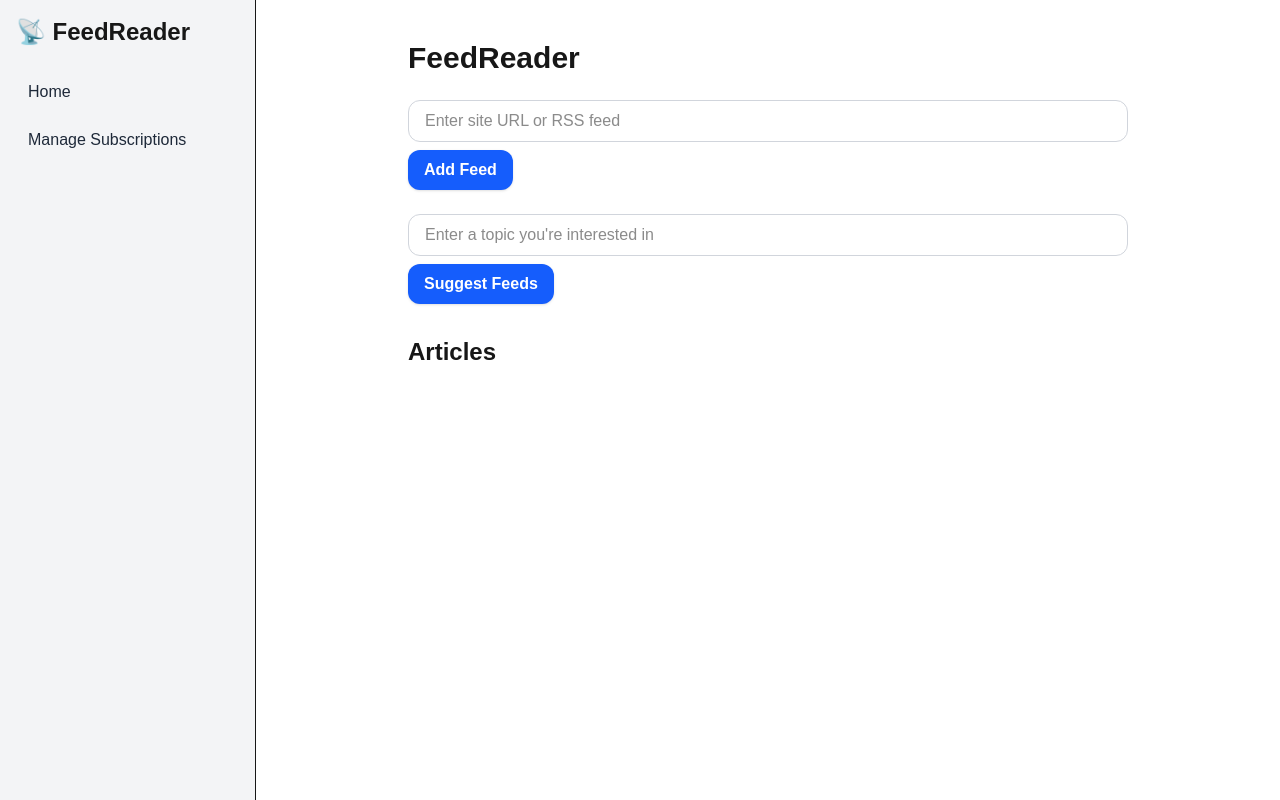
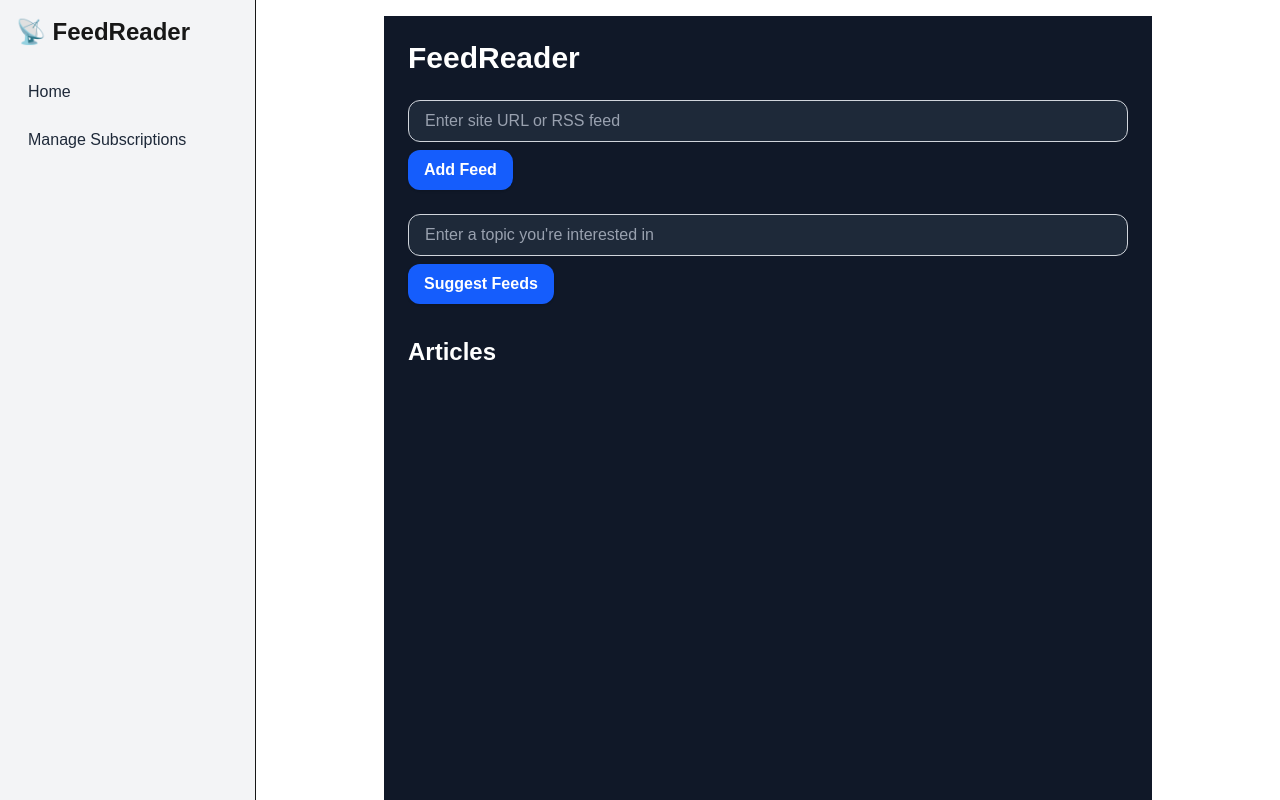
Before and after one commit to ghobs91/infRSS, a Next.js app: page / in a window 1280 px wide. Built offline with nearby package versions, Linux system fonts and the light colour scheme.

Commit message:
fixed button variant

```diff
--- a/src/app/page.tsx
+++ b/src/app/page.tsx
@@ -13,11 +13,6 @@ import {
   type FeedData,
 } from "@/lib/rssUtils";
 import { suggestFeedsByTopic } from "@/lib/feedSuggestions";
-
-interface FeedData {
-  title: string;
-  url: string;
-}
 
 export default function HomePage() {
   const [feedUrlInput, setFeedUrlInput] = useState("");
@@ -56,15 +51,18 @@ export default function HomePage() {
   };
 
   return (
-    <main className="p-6 space-y-6 max-w-3xl mx-auto">
-      <h1 className="text-3xl font-bold">FeedReader</h1>
+    <main className="p-6 space-y-6 max-w-3xl mx-auto bg-gray-900 text-gray-100 min-h-screen">
+      <h1 className="text-3xl font-bold text-white">FeedReader</h1>
       <div className="space-y-2">
         <Input
           placeholder="Enter site URL or RSS feed"
           value={feedUrlInput}
           onChange={(e) => setFeedUrlInput(e.target.value)}
+          className="bg-gray-800 text-white placeholder-gray-400"
         />
-        <Button onClick={handleAddFeed}>Add Feed</Button>
+        <Button onClick={handleAddFeed} className="bg-blue-600 hover:bg-blue-700">
+          Add Feed
+        </Button>
       </div>
 
       <div className="space-y-2">
@@ -72,14 +70,17 @@ export default function HomePage() {
           placeholder="Enter a topic you're interested in"
           value={topic}
           onChange={(e) => setTopic(e.target.value)}
+          className="bg-gray-800 text-white placeholder-gray-400"
         />
-        <Button onClick={handleTopicSuggest}>Suggest Feeds</Button>
+        <Button onClick={handleTopicSuggest} className="bg-blue-600 hover:bg-blue-700">
+          Suggest Feeds
+        </Button>
         <div>
           {suggestedFeeds.map((feed) => (
-            <Card key={feed.url} className="mt-2">
+            <Card key={feed.url} className="mt-2 bg-gray-800 text-white">
               <CardContent>
                 <p className="font-semibold">{feed.title}</p>
-                <p className="text-sm text-muted-foreground">{feed.url}</p>
+                <p className="text-sm text-gray-400">{feed.url}</p>
               </CardContent>
             </Card>
           ))}
@@ -87,15 +88,15 @@ export default function HomePage() {
       </div>
 
       <div>
-        <h2 className="text-2xl font-semibold">Articles</h2>
+        <h2 className="text-2xl font-semibold text-white">Articles</h2>
         <div className="grid gap-4">
           {articles.map((article, idx) => (
-            <Card key={idx}>
+            <Card key={idx} className="bg-gray-800 text-white">
               <CardContent>
-                <a href={article.link} className="text-lg font-medium underline">
+                <a href={article.link} className="text-lg font-medium underline text-blue-400">
                   {article.title}
                 </a>
-                <p className="text-sm text-muted-foreground">{article.pubDate}</p>
+                <p className="text-sm text-gray-400">{article.pubDate}</p>
               </CardContent>
             </Card>
           ))}
--- a/src/components/ui/button.tsx
+++ b/src/components/ui/button.tsx
@@ -1,11 +1,17 @@
-import React from "react";
+interface ButtonProps extends React.ButtonHTMLAttributes<HTMLButtonElement> {
+  variant?: "default" | "destructive";
+}
 
-interface ButtonProps extends React.ButtonHTMLAttributes<HTMLButtonElement> {}
+export const Button: React.FC<ButtonProps> = ({ className = "", variant = "default", children, ...props }) => {
+  const base = "font-semibold px-4 py-2 rounded-xl shadow-sm transition-colors";
+  const variants = {
+    default: "bg-blue-600 hover:bg-blue-700 text-white",
+    destructive: "bg-red-600 hover:bg-red-700 text-white",
+  };
 
-export const Button: React.FC<ButtonProps> = ({ className, children, ...props }) => {
   return (
     <button
-      className={`bg-blue-600 hover:bg-blue-700 text-white font-semibold px-4 py-2 rounded-xl shadow-sm transition-colors ${className}`}
+      className={`${base} ${variants[variant]} ${className}`}
       {...props}
     >
       {children}
```
